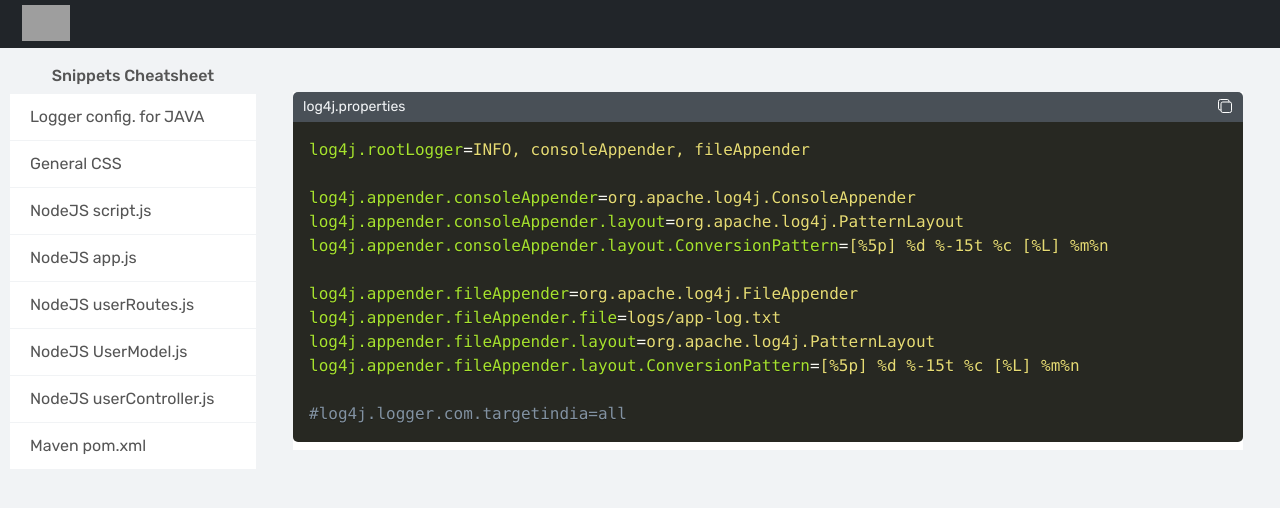
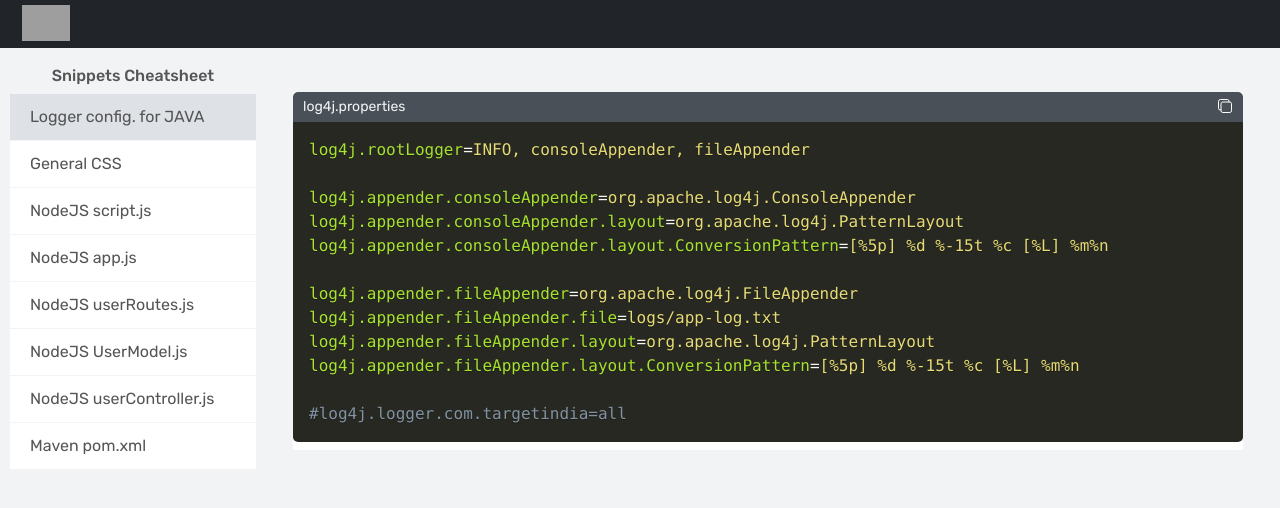
Before and after one commit to Prashant-Shekhar-Manjhi/Snippet-Cheatsheet, a React (Create React App) app: page / in a window 1280 px wide. Shown: the top 508 px of the page. Built offline with nearby package versions, Linux system fonts and the light colour scheme; grey boxes are pictures that could not be loaded.

Commit message:
list-item-selected implemented

```diff
--- a/src/components/sidebar/Sidebar.jsx
+++ b/src/components/sidebar/Sidebar.jsx
@@ -1,13 +1,21 @@
-import React from 'react'
+import React, { useState } from 'react'
 import "./sidebar.css"
 import snippets from '../../resources/snippets';
 
 export default function Sidebar(props) {
+  const [index, setIndex] = useState(0);
+  console.log(index)
   return (
     <div className='sidebar-container'>
         <h2 className="sidebar-heading">Snippets Cheatsheet</h2>
         <ul className="sidebar-list">
-            {snippets.map((snippet)=>{return <li key={snippet.id} className="sidebar-list-item"onClick={()=>{props.snippetHandler(snippet)}}>{snippet.name}</li>})}
+            {snippets.map((snippet)=>{return <li
+              key={snippet.id}
+              className={index===snippets.indexOf(snippet) ?`sidebar-list-item selected-list-item`: `sidebar-list-item`}
+              onClick={()=>{
+                setIndex(snippets.indexOf(snippet));
+                props.snippetHandler(snippet)}}
+          >{snippet.name}</li>})}
         </ul>
     </div>
   )
--- a/src/components/sidebar/sidebar.css
+++ b/src/components/sidebar/sidebar.css
@@ -34,3 +34,6 @@
     background-color: #dee2e6;
 
 }
+.selected-list-item{
+    background-color: #dee2e6;
+}
--- a/src/components/snippet/Snippet.jsx
+++ b/src/components/snippet/Snippet.jsx
@@ -13,7 +13,6 @@ export default function Snippet({snippet}) {
             setCopy(false);
         }, 2000)
     }
-    console.log(snippets)
   return (
     <div className="snippet-container" >
         <div className="snippet-container-heading">
```
